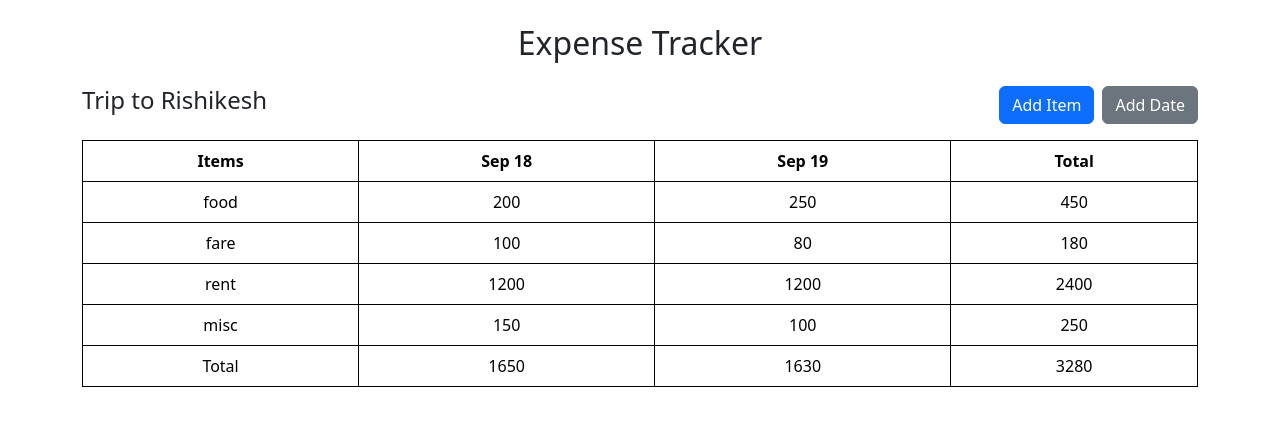
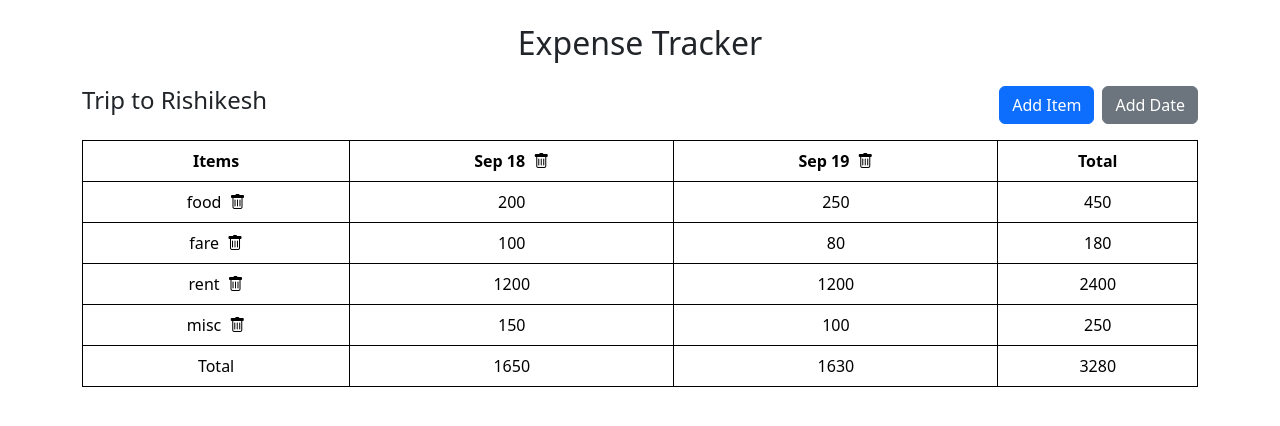
Before and after one commit to akkunirwal/expense-tracker, a React (Create React App) app: page / in a window 1280 px wide. Shown: the top 426 px of the page. Built offline with nearby package versions, Linux system fonts and the light colour scheme.

Commit message:
added delete and edit functuonality

```diff
--- a/package.json
+++ b/package.json
@@ -8,6 +8,7 @@
     "@testing-library/react": "^13.4.0",
     "@testing-library/user-event": "^13.5.0",
     "bootstrap": "^5.3.3",
+    "bootstrap-icons": "^1.11.3",
     "react": "^18.3.1",
     "react-dom": "^18.3.1",
     "react-scripts": "5.0.1",
--- a/public/index.html
+++ b/public/index.html
@@ -24,6 +24,11 @@
       work correctly both with client-side routing and a non-root public URL.
       Learn how to configure a non-root public URL by running `npm run build`.
     -->
+    <link
+      rel="stylesheet"
+      href="https://cdn.jsdelivr.net/npm/bootstrap-icons@1.8.1/font/bootstrap-icons.css"
+    />
+
     <title>React App</title>
   </head>
   <body>
--- a/src/Components/ExpenseTracker.js
+++ b/src/Components/ExpenseTracker.js
@@ -177,7 +177,9 @@ const ExpenseTracker = () => {
 
 	const handleAddDate = () => {
 		if (newDate) {
-			const newExpense = { date: newDate, categories: { food: 0, fare: 0, rent: 0, misc: 0 } };
+			const newCategories = {};
+			Object.keys(selectedTrip.expenses[0].categories).forEach((e) => newCategories[e] = 0)
+			const newExpense = { date: newDate, categories: newCategories };
 			const updatedExpenses = [...selectedTrip.expenses, newExpense];
 			const updatedTrip = { ...selectedTrip, expenses: updatedExpenses };
 			setTrips(trips.map(trip => trip.tripName === selectedTrip.tripName ? updatedTrip : trip));
@@ -207,6 +209,36 @@ const ExpenseTracker = () => {
 			setNewExpenseDate("");
 			setIsEditDateModalOpen(false);
 		}
+	};
+
+	const handleDeleteItem = (e, item) => {
+		e.stopPropagation();
+		if (Object.keys(selectedTrip.expenses[0].categories).length === 1) {
+			alert("You cannot delete the last item!");
+			return;
+		}
+
+		const updatedExpenses = selectedTrip.expenses.map(expense => {
+			const { [item]: _, ...remainingCategories } = expense.categories;
+			return { ...expense, categories: remainingCategories };
+		});
+
+		const updatedTrip = { ...selectedTrip, expenses: updatedExpenses };
+		setTrips(trips.map(trip => trip.tripName === selectedTrip.tripName ? updatedTrip : trip));
+		setSelectedTrip(updatedTrip);
+	};
+
+	const handleDeleteDate = (e, index) => {
+		e.stopPropagation();
+		if (selectedTrip.expenses.length === 1) {
+			alert("You cannot delete the last date!");
+			return;
+		}
+
+		const updatedExpenses = selectedTrip.expenses.filter((_, i) => i !== index);
+		const updatedTrip = { ...selectedTrip, expenses: updatedExpenses };
+		setTrips(trips.map(trip => trip.tripName === selectedTrip.tripName ? updatedTrip : trip));
+		setSelectedTrip(updatedTrip);
 	};
 
 	const items = Object.keys(selectedTrip.expenses[0].categories);
@@ -250,6 +282,7 @@ const ExpenseTracker = () => {
 							{dates.map((date, index) => (
 								<th key={index} onClick={() => handleOpenEditDateModal(index)} style={{ cursor: 'pointer' }}>
 									{date}
+									<i className="bi bi-trash" onClick={(e) => handleDeleteDate(e, index)} style={{ cursor: 'pointer', marginLeft: '8px' }}></i>
 								</th>
 							))}
 							<th>Total</th>
@@ -260,6 +293,7 @@ const ExpenseTracker = () => {
 							<tr key={rowIndex}>
 								<td colSpan="2" onClick={() => handleOpenEditItemModal(rowIndex)} style={{ cursor: 'pointer' }}>
 									{item}
+									<i className="bi bi-trash" onClick={(e) => handleDeleteItem(e, item)} style={{ cursor: 'pointer', marginLeft: '8px' }}></i>
 								</td>
 								{selectedTrip.expenses.map((expense, dateIndex) => (
 									<td key={dateIndex} onClick={() => handleOpenExpenseModal(dateIndex, item)} style={{ cursor: 'pointer' }}>
```
Also changed, not shown: 1 other file (tests, documents, lock files or other folders).
